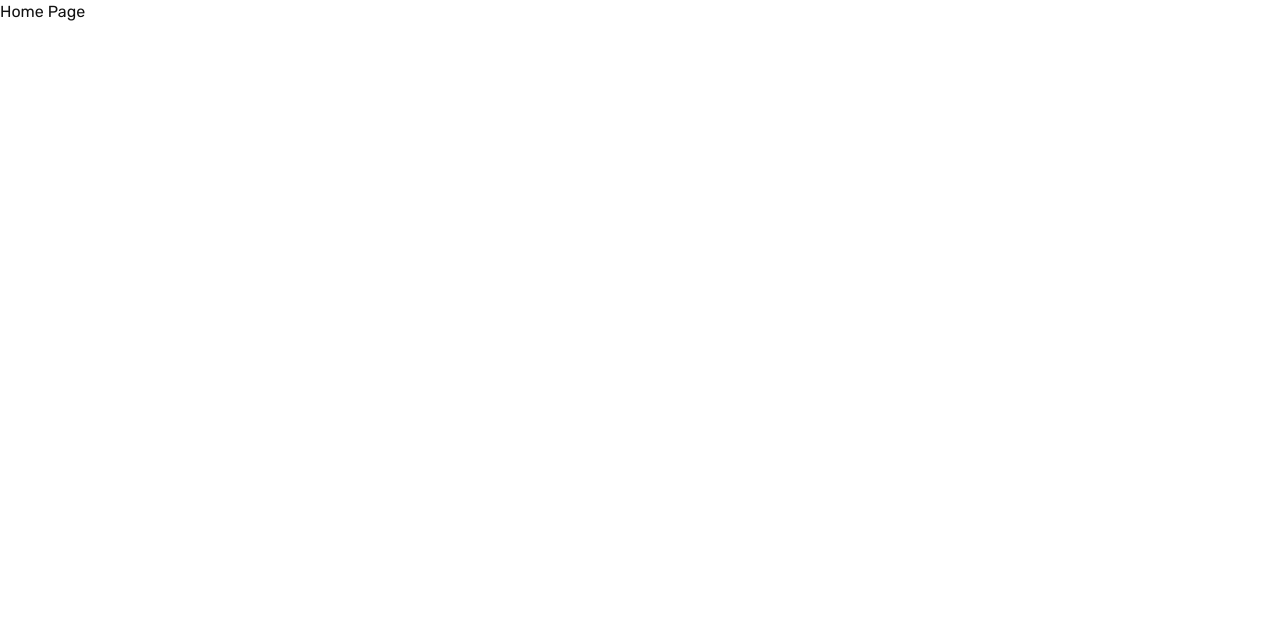
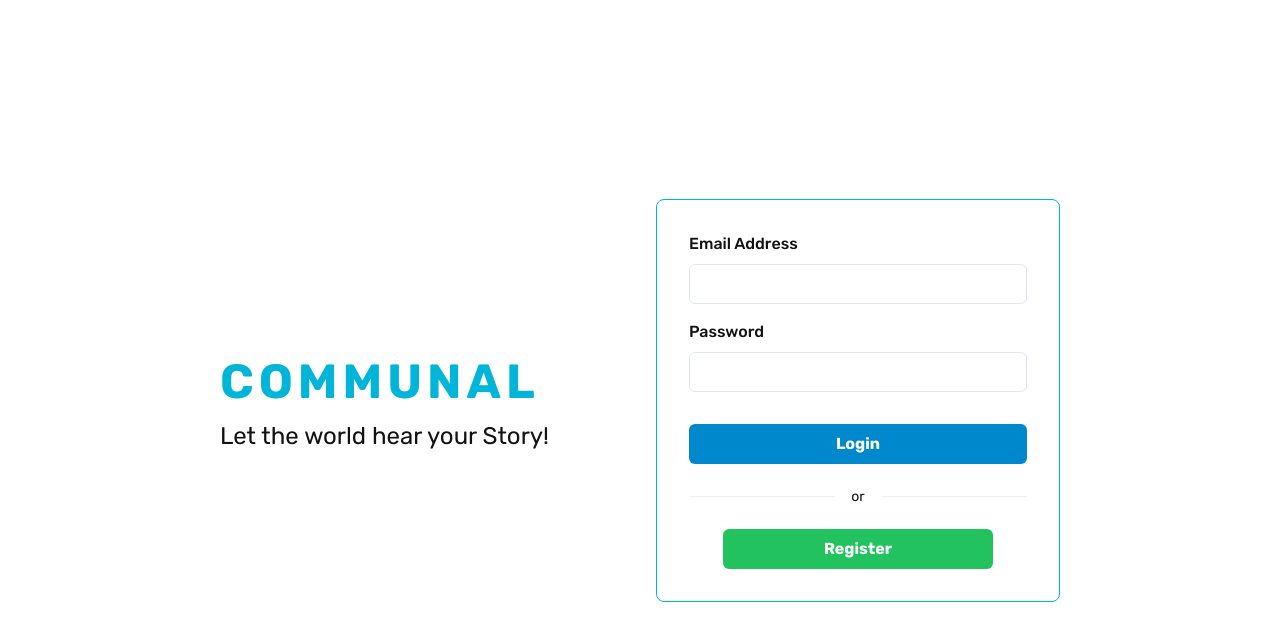
Before and after one commit to narendra087/communal, a React (Create React App) app in the folder client/: page / in a window 1280 px wide. Shown: the top 640 px of the page. Built offline with nearby package versions, Linux system fonts and the light colour scheme.

Commit message:
[ADD] Login Page

```diff
--- a/client/package.json
+++ b/client/package.json
@@ -20,6 +20,7 @@
     "react": "^18.2.0",
     "react-dom": "^18.2.0",
     "react-dropzone": "^14.2.3",
+    "react-icons": "^4.10.1",
     "react-redux": "^8.1.1",
     "react-router-dom": "^6.14.2",
     "react-scripts": "5.0.1",
--- a/client/src/App.tsx
+++ b/client/src/App.tsx
@@ -1,7 +1,7 @@
 import { BrowserRouter, Navigate, Routes, Route } from 'react-router-dom'
 
+import AuthPage from 'features/Auth'
 import HomePage from 'features/Home'
-import LoginPage from 'features/Login'
 import ProfilePage from 'features/Profile'
 
 function App() {
@@ -9,8 +9,8 @@ function App() {
     <div className="app">
       <BrowserRouter>
         <Routes>
-          <Route path='/' element={<HomePage />} />
-          <Route path='/login' element={<LoginPage />} />
+          <Route path='/' element={<AuthPage />} />
+          <Route path='/home' element={<HomePage />} />
           <Route path='/profile/:id' element={<ProfilePage />} />
         </Routes>
       </BrowserRouter>
--- /dev/null
+++ b/client/src/features/Auth/components/LoginForm.tsx
@@ -0,0 +1,108 @@
+import React, { useState } from 'react'
+import { Button, Divider, Flex, FormControl, FormErrorMessage, FormLabel, Input, Text, VStack } from '@chakra-ui/react'
+
+import { Formik, Field } from 'formik'
+import * as yup from 'yup'
+
+import { useNavigate } from 'react-router-dom'
+import { useDispatch, useSelector } from 'react-redux'
+
+import { SET_LOGIN } from 'stores/slices/authSlice'
+
+interface ILogin {
+  email: string,
+  password: string
+}
+
+const loginSchema = yup.object().shape({
+  email: yup.string().email('Please enter valid email address.').required('This field is required.'),
+  password: yup.string().required('This field is required.'),
+})
+
+const initialValuesLogin: ILogin = {
+  email: '',
+  password: '',
+}
+
+const LoginForm = () => {
+  const navigate = useNavigate()
+  const dispatch = useDispatch()
+
+  const handleFormSubmit = async(values: ILogin, actions: any) => {
+    console.log(values, actions)
+  }
+
+  return (
+    <Flex
+      flex={1}
+      alignItems={'center'}
+      py={'2rem'}
+      w={'100%'}
+    >
+      <Flex
+        borderRadius={'.5rem'}
+        border={'1px solid'}
+        borderColor={'cyan.500'}
+        flexDirection={'column'}
+        p={'2rem'}
+        w={'100%'}
+        h={'max-content'}
+      >
+        <Formik
+          onSubmit={(values, actions) => handleFormSubmit(values, actions)}
+          initialValues={initialValuesLogin}
+          validationSchema={loginSchema}
+        >
+          {({
+            values,
+            errors,
+            touched,
+            handleChange,
+            handleSubmit,
+            setFieldValue,
+            resetForm
+          }) => (
+            <form onSubmit={handleSubmit}>
+              <VStack spacing={4} align={'flex-start'}>
+                <FormControl isInvalid={!!errors.email && touched.email}>
+                  <FormLabel htmlFor='email'>Email Address</FormLabel>
+                  <Field
+                    as={Input}
+                    id='email'
+                    name='email'
+                    type='email'
+                    variant='outline'
+                  />
+                  <FormErrorMessage>{errors.email}</FormErrorMessage>
+                </FormControl>
+
+                <FormControl isInvalid={!!errors.password && touched.password}>
+                  <FormLabel htmlFor='password'>Password</FormLabel>
+                  <Field
+                    as={Input}
+                    id='password'
+                    name='password'
+                    type='password'
+                    variant='outline'
+                  />
+                  <FormErrorMessage>{errors.password}</FormErrorMessage>
+                </FormControl>
+
+                <Button w={'100%'} mt={'1rem'} colorScheme='telegram' type='submit'>Login</Button>
+                <Flex w={'100%'} alignItems={'center'} gap={'1rem'}>
+                  <Divider colorScheme='cyan' my={'1rem'} />
+                  <Text fontSize={'sm'}>or</Text>
+                  <Divider colorScheme='cyan' my={'1rem'} />
+
+                </Flex>
+                <Button w={'80%'} m={'0 auto'} colorScheme='whatsapp'>Register</Button>
+              </VStack>
+            </form>
+          )}
+        </Formik>
+      </Flex>
+    </Flex>
+  )
+}
+
+export default LoginForm
--- /dev/null
+++ b/client/src/features/Auth/index.tsx
@@ -0,0 +1,35 @@
+import { Box, Flex, Text } from '@chakra-ui/react'
+
+import LoginForm from './components/LoginForm'
+
+const AuthPage = () => {
+  return (
+    <>
+      <Flex
+        minH={'100vh'}
+        p={'5rem'}
+        m={'0 auto'}
+        maxW={'1000px'}
+        w={'100%'}
+      >
+        <Flex flexDirection={'row'} gap={'2rem'} w={'100%'}>
+          <Flex justifyContent={'center'} flexDirection={'column'} flex={1}>
+            <Text
+              fontSize={'5xl'}
+              color={'cyan.500'}
+              fontWeight={700}
+              letterSpacing={5}
+            >COMMUNAL</Text>
+            <Text fontSize={'2xl'}>
+              Let the world hear your Story!
+            </Text>
+          </Flex>
+
+          <LoginForm />
+        </Flex>
+      </Flex>
+    </>
+  )
+}
+
+export default AuthPage
--- a/client/src/features/Home/index.tsx
+++ b/client/src/features/Home/index.tsx
@@ -1,11 +1,8 @@
-import { Box } from '@chakra-ui/react'
 import React from 'react'
 
 const HomePage = () => {
   return (
-    <Box>
-      Home Page
-    </Box>
+    <div>HomePage</div>
   )
 }
 
--- a/client/src/features/Login/index.tsx
+++ /dev/null
@@ -1,9 +0,0 @@
-import React from 'react'
-
-const LoginPage = () => {
-  return (
-    <div>LoginPage</div>
-  )
-}
-
-export default LoginPage
```
Also changed, not shown: client/src/layouts/NavigationBar.tsx (added, +86 -0 lines), 1 other file (tests, documents, lock files or other folders).
